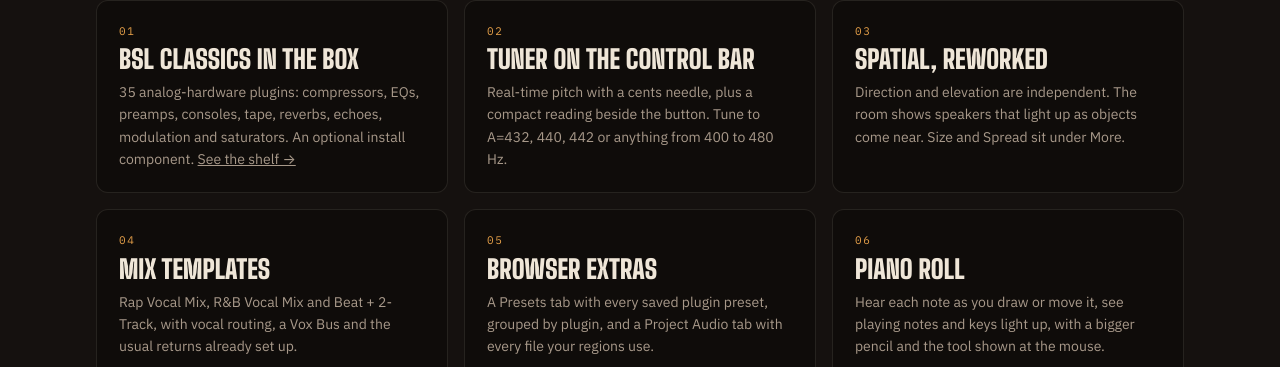
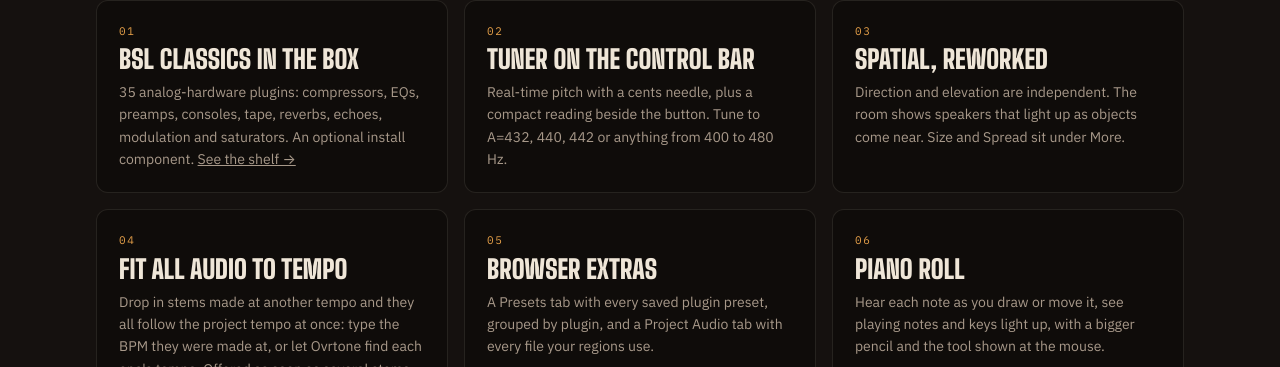
Before and after one commit to SakaBoluwatife/ovrtone, a plain HTML site: page features.html in a window 1280 px wide. Shown: the part 433-800 px from the top of the page. Drawn offline with Linux system fonts and the light colour scheme.

Commit message:
1.1.0 update: Fit All Audio to Tempo replaces mix templates
Co-Authored-By: Claude Opus 5.5 <noreply@anthropic.com>

```diff
--- a/features.html
+++ b/features.html
@@ -40,7 +40,7 @@
         <div class="card spec"><div class="n">01</div><h3>BSL Classics in the box</h3><p>35 analog-hardware plugins: compressors, EQs, preamps, consoles, tape, reverbs, echoes, modulation and saturators. An optional install component. <a href="plugins.html" style="text-decoration:underline">See the shelf →</a></p></div>
         <div class="card spec"><div class="n">02</div><h3>Tuner on the control bar</h3><p>Real-time pitch with a cents needle, plus a compact reading beside the button. Tune to A=432, 440, 442 or anything from 400 to 480 Hz.</p></div>
         <div class="card spec"><div class="n">03</div><h3>Spatial, reworked</h3><p>Direction and elevation are independent. The room shows speakers that light up as objects come near. Size and Spread sit under More.</p></div>
-        <div class="card spec"><div class="n">04</div><h3>Mix templates</h3><p>Rap Vocal Mix, R&amp;B Vocal Mix and Beat + 2-Track, with vocal routing, a Vox Bus and the usual returns already set up.</p></div>
+        <div class="card spec"><div class="n">04</div><h3>Fit All Audio to Tempo</h3><p>Drop in stems made at another tempo and they all follow the project tempo at once: type the BPM they were made at, or let Ovrtone find each one's tempo. Offered as soon as several stems land; also in the Edit menu.</p></div>
         <div class="card spec"><div class="n">05</div><h3>Browser extras</h3><p>A Presets tab with every saved plugin preset, grouped by plugin, and a Project Audio tab with every file your regions use.</p></div>
         <div class="card spec"><div class="n">06</div><h3>Piano Roll</h3><p>Hear each note as you draw or move it, see playing notes and keys light up, with a bigger pencil and the tool shown at the mouse.</p></div>
         <div class="card spec"><div class="n">07</div><h3>Channel Rack</h3><p>Steps sound when switched on, Delete Channel on right-click, and the piano button opens the main Piano Roll.</p></div>
```
Also changed, not shown: ovrtone.html (+1 -1 lines).
